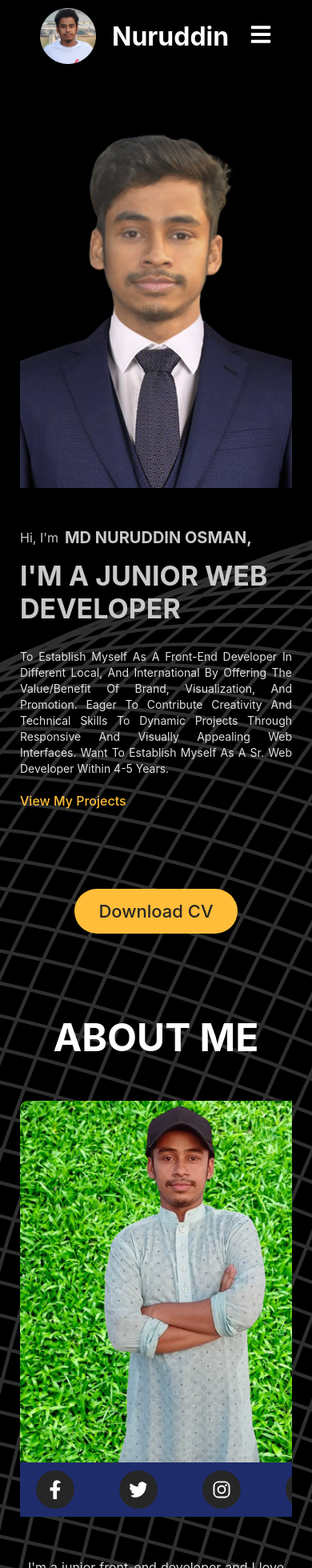
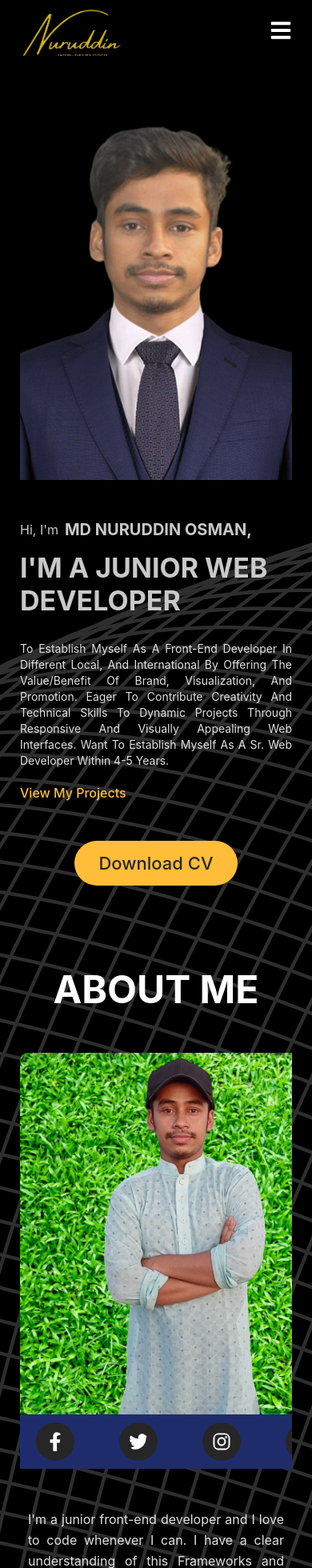
Before and after one commit to nuruddin-osman/checkPortfolio, a React (Vite) app: page / in a window 390 px wide. Shown: the top 1960 px of the page at 80% size. Built offline with nearby package versions, Linux system fonts and the light colour scheme.

Commit message:
Navbar done

```diff
--- a/src/sections/about/About.jsx
+++ b/src/sections/about/About.jsx
@@ -6,7 +6,7 @@ import AboutImage from '../../assets/images/aboutImage.png'
 
 const About = () => {
   return (
-    <section>
+    <section id='about'>
         <div className="about">
           <h2 className='section_heading'>About me</h2>
           <div className="about_wrapper">
--- a/src/sections/about/about.css
+++ b/src/sections/about/about.css
@@ -1,3 +1,6 @@
+#about{
+    margin: 100px 0;
+}
 .about_wrapper{
     display: flex;
     gap: 50px;
@@ -66,6 +69,9 @@
 
 /* =======================Large Medium============================ */
 @media screen and (max-width: 1024px){
+    #about{
+        margin: 100px 0;
+    }
     .about{
         max-width: 100%;
         margin: 0 50px;
@@ -91,6 +97,12 @@
 }
 /* =======================Medium============================ */
 @media screen and (max-width: 768px){
+    #about{
+        margin: 100px 0;
+    }
+    .profile_cv {
+        margin-top: 50px;
+    }
     .about{
         margin: 0 25px;
     }
--- a/src/sections/navbar/Navbar.jsx
+++ b/src/sections/navbar/Navbar.jsx
@@ -19,8 +19,9 @@ const Navbar = () => {
     // },[])
     let menuOpenn = ()=>{
         let navList = document.querySelector('.nav_list')
-        navList.classList.toggle("show")
+        navList.classList.toggle("show");
     }
+
   return (
     <section id='navbar'>
         <div className="navbar">
@@ -29,7 +30,6 @@ const Navbar = () => {
                     <a href="#" className='logo_image'>
                         <img src={Logo} alt="LogoImage" />
                     </a>
-                    <h2>Nuruddin</h2>
                 </div>
                 <div className="nav_menu">
                     <ul className='nav_list'>
--- a/src/sections/navbar/navbar.css
+++ b/src/sections/navbar/navbar.css
@@ -1,31 +1,24 @@
+
 #navbar{
     margin: 0 50px;
     padding: 10px 0;
 }
 .navbar{
     position: relative;
+
 }
 .logo_image{
     display: block;
     height: 70px;
-    width: 70px;
+    width: 150px;
+    overflow: hidden;
 }
 .logo_image img{
     height: 100%;
     width: 100%;
+    object-fit: cover;
 }
 
-.nav_logo{
-    display: flex;
-    align-items: center;
-    gap: 20px;
-}
-.nav_logo h2{
-    font-family: 'Inter', sans-serif;
-    color: #FFF;
-    font-size: 32px;
-    font-weight: 700;
-}
 .nav_wrapper{
     display: flex;
     justify-content: space-between;
@@ -38,11 +31,13 @@
 }
 .nav_item a{
     padding: 10px 15px;
-    border-radius: 30px;
-    background-color: #ffbd39;
-    transition: all 0.5s;
+    border-radius: 2px;
+    transition: all 0.3s;
+    border: 1px solid transparent;
+    color: #FFF;
 }
 .nav_item a:hover{
+    border: 1px solid #ffbd39;
     color: #ffbd39;
     background: #262626;
 }
@@ -63,6 +58,20 @@
 /* ================================Medium========================== */
 
 @media screen and (max-width: 768px){
+    #navbar{
+        margin: 0 25px;
+    }
+    .logo_image{
+        height: 60px;
+        width: 130px;
+        overflow: hidden;
+    }
+    .nav_item a{
+        padding: 20px 0;
+        font-size: 14px;
+        width: 100%;
+        text-align: center;
+    }
     .nav_list{
         position: absolute;
         top: -100%;
@@ -70,11 +79,12 @@
         right: 0;
         flex-direction: column;
         background-color: chocolate;
-        width: 100%;
-        height: 250px;
+        width: 140px;
         opacity: 0;
         transition: all linear 0.5s;
+        gap: 0;
     }
+
     .show{
         opacity: 1;
         top: 100%;
```
Also changed, not shown: src/assets/images/logo.png.
